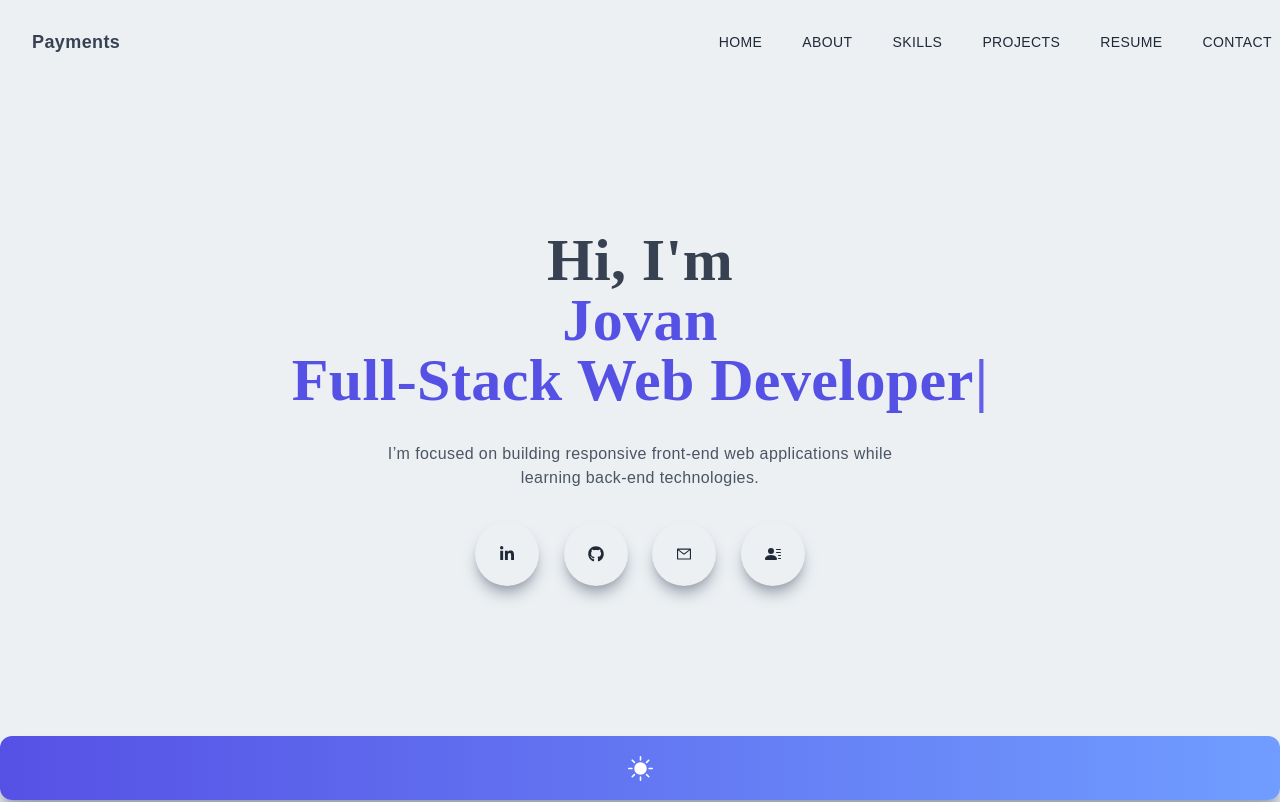
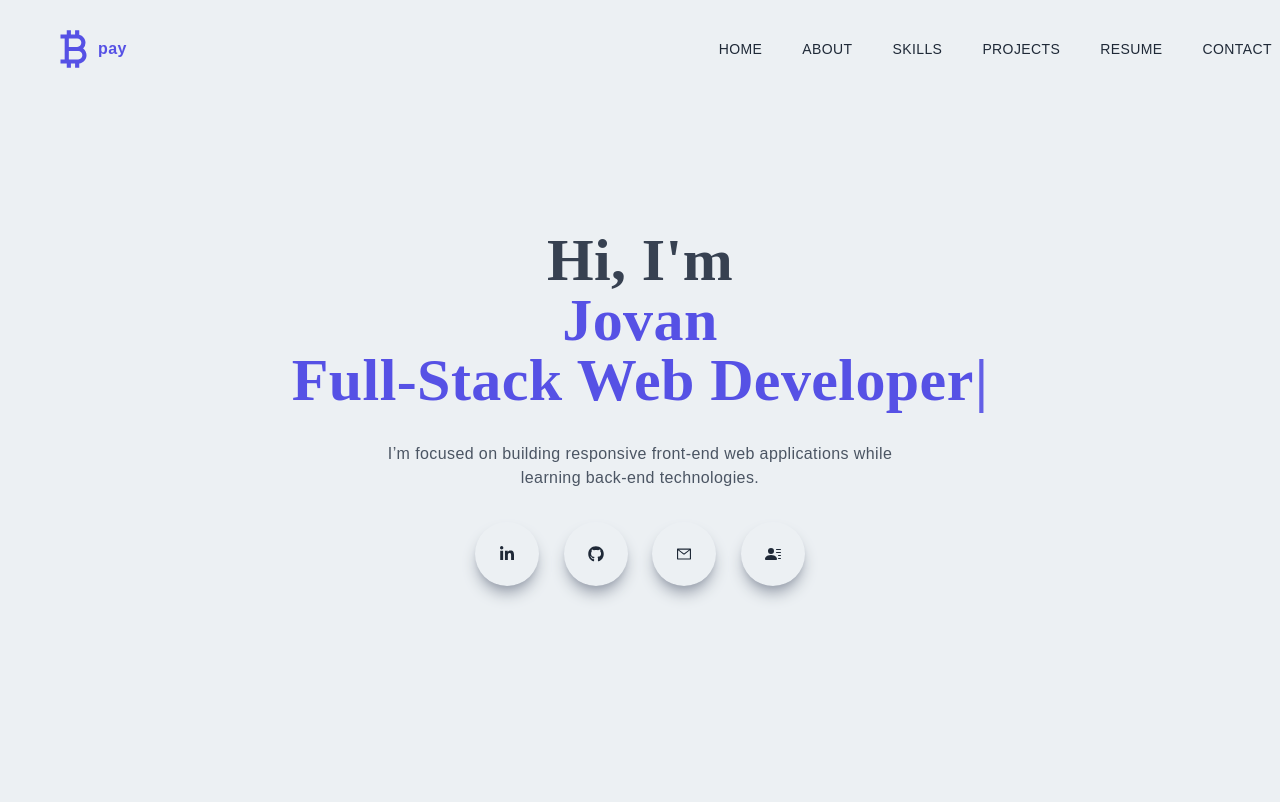
Before and after one commit to JoBaHP/portfolio, a Next.js app: page / in a window 1280 px wide. Shown: the top 802 px of the page. Built offline with nearby package versions, Linux system fonts and the light colour scheme.

Commit message:
theme toogle button style

```diff
--- a/components/Contact.jsx
+++ b/components/Contact.jsx
@@ -98,11 +98,9 @@ const Contact = () => {
                     </a>
                   </div>
                   <Link href="/resume">
-                    <a>
-                      <div className="rounded-full shadow-lg shadow-gray-400 p-6 cursor-pointer hover:scale-110 ease-in duration-300">
-                        <BsFillPersonLinesFill />
-                      </div>
-                    </a>
+                    <div className="rounded-full shadow-lg shadow-gray-400 p-6 cursor-pointer hover:scale-110 ease-in duration-300">
+                      <BsFillPersonLinesFill />
+                    </div>
                   </Link>
                 </div>
               </div>
@@ -182,14 +180,14 @@ const Contact = () => {
         </div>
         <div className="flex justify-center py-12">
           <Link href="/">
-            <a>
+
               <div className="rounded-full shadow-lg shadow-gray-400 p-4 cursor-pointer hover:scale-110 ease-in duration-300">
                 <HiOutlineChevronDoubleUp
                   className="text-[#5651e5]"
                   size={50}
                 />
               </div>
-            </a>
+
           </Link>
         </div>
       </div>
--- a/components/Navbar.jsx
+++ b/components/Navbar.jsx
@@ -1,10 +1,9 @@
-import Image from "next/image";
 import Link from "next/link";
 import React, { useState, useEffect } from "react";
 import { AiOutlineClose, AiOutlineMail, AiOutlineMenu } from "react-icons/ai";
 import { FaGithub, FaLinkedinIn } from "react-icons/fa";
 import { BsFillPersonLinesFill } from "react-icons/bs";
-/* import { BiBitcoin } from "react-icons/bi";*/
+import { BiBitcoin } from "react-icons/bi";
 
 // import { useRouter } from 'next/router';
 
@@ -56,7 +55,7 @@ const Navbar = () => {
       }
     >
       <div className="dark:bg-black   flex justify-between items-center w-full h-full px-2 2xl:px-16">
-        {/*         <div>
+        <div>
           <a
             className=" text-[#5651e5] w-12 p-4  mt-4"
             href="https://commerce.coinbase.com/checkout/ebae0c9b-c9da-4c53-a8a1-db2a06fed801"
@@ -78,8 +77,8 @@ const Navbar = () => {
             src="https://commerce.coinbase.com/v1/checkout.js?version=201807"
             defer
           ></script>
-        </div> */}
-        <div className=" flex justify-between items-center w-full px-2 2xl:px-16">
+        </div>
+        {/*  <div className=" flex justify-between items-center w-full px-2 2xl:px-16">
           <div className=" w-12 p-4 ">
             <Link
               href="https://www.paypal.com/cgi-bin/webscr?cmd=_s-xclick&hosted_button_id=847NTEWVH2JFW"
@@ -90,7 +89,7 @@ const Navbar = () => {
               </p>
             </Link>
           </div>
-        </div>
+        </div> */}
         <div>
           <ul style={{ color: `${linkColor}` }} className="hidden md:flex">
             <li className="ml-10 text-sm uppercase hover:border-b">
--- a/context/ThemeToogle.js
+++ b/context/ThemeToogle.js
@@ -11,10 +11,10 @@ const ThemeToogle = () => {
   return (
     <IconContext.Provider value={{ className: "shared-class", size: 25 }}>
       <button
-        className="    dark:bg-black dark:text-gray-100 w-full h-16 z-20  border-t-2 border-white
-            fixed left-0 bottom-0
-            flex justify-center items-center
-            text-white text-2xl"
+        className="  dark:bg-black dark:text-gray-100 w-16 h-16 z-20   rounded-full py-2 px-5 border-t-2 border-white
+          fixed ml-8 mb-4 bottom-0
+          flex justify-center items-center
+          text-white text-2xl"
         onClick={() => setTheme(theme === "light" ? "dark" : "light")}
         aria-label="Toggle Dark Mode"
       >
--- a/pages/index.js
+++ b/pages/index.js
@@ -22,12 +22,7 @@ export default function Home() {
       <Skills />
       <Projects />
       <Contact />
-      <ThemeToogle
-        className=" dark:bg-black dark:text-gray-100 w-full h-16 z-20  border-white
-            fixed left-0 bottom-0
-            flex justify-center items-center
-            text-white text-2xl"
-      />
+      <ThemeToogle />
     </div>
   );
 }
```
